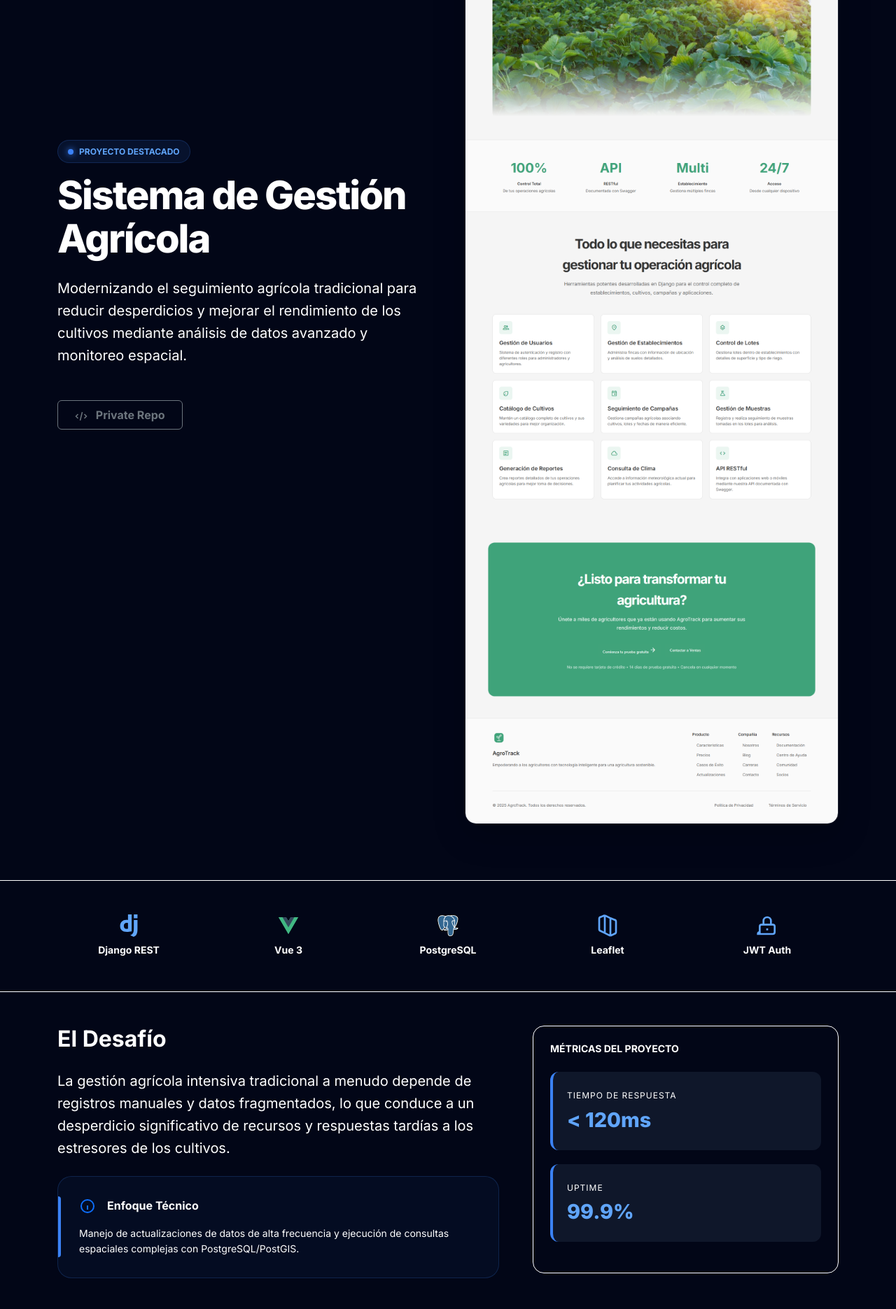
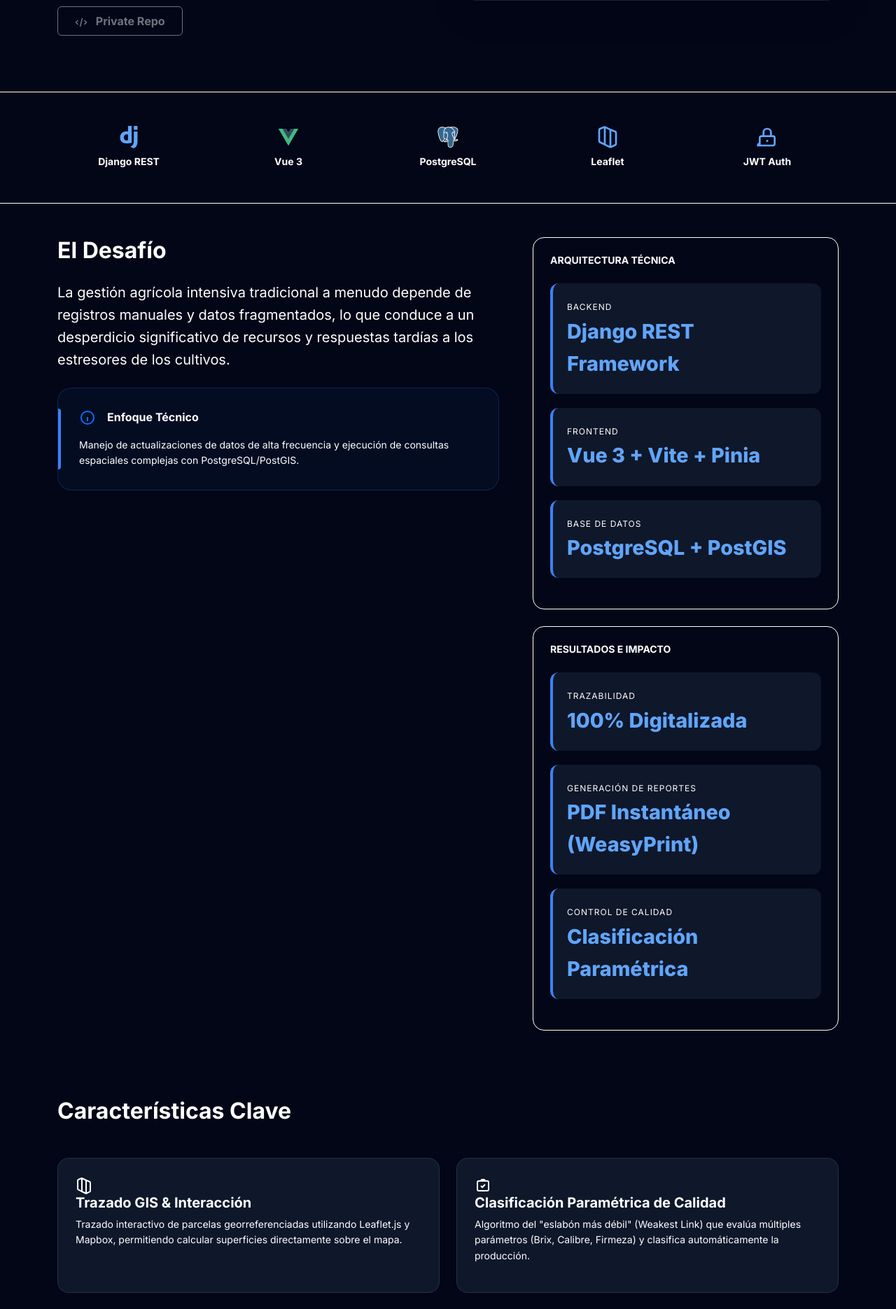
Before and after one commit to marcoscufre/portfolio, a Django app: page /proyecto/agrotrack/ in a window 1280 px wide. Shown: the part 609-2480 px from the top of the page at 70% size. Run offline with Django 5.2, Linux system fonts and the light colour scheme.

Commit message:
nuevas adiciones a agrotrack y correcciones generales

```diff
--- a/core/templates/proyecto_agencia.html
+++ b/core/templates/proyecto_agencia.html
@@ -21,7 +21,7 @@
                 </div>
                 <div>
                     <h5 class="mb-0 fw-bold">Herrera Automotores</h5>
-                    <span class="small text-muted">Dealer Management Platform</span>
+                    <span class="small text-muted">Plataforma de Gestión de Concesionarias</span>
                 </div>
             </div>
             {% include 'includes/profile_avatar.html' %}
@@ -41,7 +41,7 @@
                         Plataforma operativa para administrar inventario, clientes, empleados, documentaci&oacute;n y ventas de veh&iacute;culos desde una experiencia de escritorio construida sobre servicios web desacoplados.
                     </p>
                     <div class="d-flex gap-3">
-                        <button class="btn btn-outline-secondary px-4 py-2 fw-bold" type="button" disabled><svg width="18" height="18" class="me-2" fill="none" stroke="currentColor" stroke-width="2" viewBox="0 0 24 24"><path d="M10 20l4-16m4 4l4 4-4 4M6 16l-4-4 4-4"></path></svg> Private Repo</button>
+                        <button class="btn btn-outline-secondary px-4 py-2 fw-bold" type="button" disabled><svg width="18" height="18" class="me-2" fill="none" stroke="currentColor" stroke-width="2" viewBox="0 0 24 24"><path d="M10 20l4-16m4 4l4 4-4 4M6 16l-4-4 4-4"></path></svg> Repo Privado</button>
                     </div>
                 </div>
                 <div class="col-lg-6">
@@ -112,7 +112,7 @@
 
     <section class="py-5">
         <div class="container">
-            <h2 class="fw-bold mb-5">Screenshots</h2>
+            <h2 class="fw-bold mb-5">Capturas de Pantalla</h2>
             <div class="row g-4">
                 <div class="col-md-4"><img src="{% static 'images/LOGIN.webp' %}" class="screenshot-img" alt="Login de Herrera Automotores"></div>
                 <div class="col-md-4"><img src="{% static 'images/DASHBOARD.webp' %}" class="screenshot-img" alt="Dashboard de Herrera Automotores"></div>
--- a/core/templates/proyecto_agrotrack.html
+++ b/core/templates/proyecto_agrotrack.html
@@ -88,10 +88,17 @@
                     </div>
                 </div>
                 <div class="col-lg-5">
+                    <div class="p-4 bg-card rounded-4 border border-white border-opacity-5 mb-4">
+                        <h6 class="fw-bold mb-4 text-uppercase small">Arquitectura Técnica</h6>
+                        <div class="metric-card"><span class="metric-label">Backend</span><span class="metric-value">Django REST Framework</span></div>
+                        <div class="metric-card"><span class="metric-label">Frontend</span><span class="metric-value">Vue 3 + Vite + Pinia</span></div>
+                        <div class="metric-card"><span class="metric-label">Base de Datos</span><span class="metric-value">PostgreSQL + PostGIS</span></div>
+                    </div>
                     <div class="p-4 bg-card rounded-4 border border-white border-opacity-5">
-                        <h6 class="fw-bold mb-4 text-uppercase small">Métricas del Proyecto</h6>
-                        <div class="metric-card"><span class="metric-label">Tiempo de Respuesta</span><span class="metric-value">< 120ms</span></div>
-                        <div class="metric-card"><span class="metric-label">Uptime</span><span class="metric-value">99.9%</span></div>
+                        <h6 class="fw-bold mb-4 text-uppercase small">Resultados e Impacto</h6>
+                        <div class="metric-card"><span class="metric-label">Trazabilidad</span><span class="metric-value">100% Digitalizada</span></div>
+                        <div class="metric-card"><span class="metric-label">Generación de Reportes</span><span class="metric-value">PDF Instantáneo (WeasyPrint)</span></div>
+                        <div class="metric-card"><span class="metric-label">Control de Calidad</span><span class="metric-value">Clasificación Paramétrica</span></div>
                     </div>
                 </div>
             </div>
@@ -102,13 +109,69 @@
         <div class="container">
             <h2 class="fw-bold mb-5">Características Clave</h2>
             <div class="row g-4">
-                <div class="col-md-6"><div class="feature-card"><div class="feature-icon"><svg width="24" height="24" fill="none" stroke="currentColor" stroke-width="2" viewBox="0 0 24 24"><path d="M17.657 16.657L13.414 20.9a1.998 1.998 0 01-2.827 0l-4.244-4.243a8 8 0 1111.314 0z"></path><path d="M15 11a3 3 0 11-6 0 3 3 0 016 0z"></path></svg></div><h5 class="fw-bold">Trazado en Tiempo Real</h5><p class="text-muted small">Trazado interactivo de lotes utilizando Leaflet.js.</p></div></div>
-                <div class="col-md-6"><div class="feature-card"><div class="feature-icon"><svg width="24" height="24" fill="none" stroke="currentColor" stroke-width="2" viewBox="0 0 24 24"><path d="M9 12l2 2 4-4m5.618-4.016A11.955 11.955 0 0112 2.944a11.955 11.955 0 01-8.618 3.04A12.02 12.02 0 003 9c0 5.591 林3.824 林10.29 林9 林11.622 林5.176 林-1.332 林9 林-6.03 林9 林-11.622 林0 林-1.042 林-.１３ 林-２．０５４ 林-.３８２ 林-３．０１６z"></path></svg></div><h5 class="fw-bold">Arquitectura Segura</h5><p class="text-muted small">Autenticación basada en JWT.</p></div></div>
+                <div class="col-md-6">
+                    <div class="feature-card">
+                        <div class="feature-icon">
+                            <svg width="24" height="24" fill="none" stroke="currentColor" stroke-width="2" viewBox="0 0 24 24"><path d="M9 20l-5.447-2.724A2 2 0 013 15.492V4.508a2 2 0 011.553-1.784L9 1m0 19l6 3m-6-3V1m6 22l5.447-2.724A2 2 0 0021 18.508V7.508a2 2 0 00-1.553-1.784L15 4m0 19V4m0 0L9 1"></path></svg>
+                        </div>
+                        <h5 class="fw-bold">Trazado GIS & Interacción</h5>
+                        <p class="text-muted small">Trazado interactivo de parcelas georreferenciadas utilizando Leaflet.js y Mapbox, permitiendo calcular superficies directamente sobre el mapa.</p>
+                    </div>
+                </div>
+                <div class="col-md-6">
+                    <div class="feature-card">
+                        <div class="feature-icon">
+                            <svg width="24" height="24" fill="none" stroke="currentColor" stroke-width="2" viewBox="0 0 24 24"><path d="M9 12l2 2 4-4M9 5l.724-1.447a1 1 0 01.894-.553h2.764a1 1 0 01.894.553L15 5m-6 0h6m-6 0H6a2 2 0 00-2 2v10a2 2 0 002 2h12a2 2 0 002-2V7a2 2 0 00-2-2h-3"></path></svg>
+                        </div>
+                        <h5 class="fw-bold">Clasificación Paramétrica de Calidad</h5>
+                        <p class="text-muted small">Algoritmo del "eslabón más débil" (Weakest Link) que evalúa múltiples parámetros (Brix, Calibre, Firmeza) y clasifica automáticamente la producción.</p>
+                    </div>
+                </div>
+                <div class="col-md-6">
+                    <div class="feature-card">
+                        <div class="feature-icon">
+                            <svg width="24" height="24" fill="none" stroke="currentColor" stroke-width="2" viewBox="0 0 24 24"><path d="M4 7v10c0 1.1.9 2 2 2h12a2 2 0 002-2V7a2 2 0 00-2-2H6a2 2 0 00-2 2zM4 11h16M11 15h.01M7 15h.01"></path></svg>
+                        </div>
+                        <h5 class="fw-bold">Lógica Transaccional en Campañas</h5>
+                        <p class="text-muted small">Transacciones atómicas que validan solapamientos de cultivos en lotes y crean de manera automática labores de siembra integradas.</p>
+                    </div>
+                </div>
+                <div class="col-md-6">
+                    <div class="feature-card">
+                        <div class="feature-icon">
+                            <svg width="24" height="24" fill="none" stroke="currentColor" stroke-width="2" viewBox="0 0 24 24"><path d="M12 22s8-4 8-10V5l-8-3-8 3v7c0 6 8 10 8 10z"></path></svg>
+                        </div>
+                        <h5 class="fw-bold">Arquitectura Desacoplada y JWT</h5>
+                        <p class="text-muted small">Comunicación stateless segura entre cliente Vue 3 y API Django mediante interceptores Axios que manejan la renovación silenciosa de tokens.</p>
+                    </div>
+                </div>
             </div>
         </div>
     </section>
 
-    <section class="py-5"><div class="container"><h2 class="fw-bold mb-5">Screenshots</h2><div class="row g-4"><div class="col-md-4"><img src="{% static 'images/agrotrack/dashboard.png' %}" class="screenshot-img"></div><div class="col-md-4"><img src="{% static 'images/agrotrack/lote.png' %}" class="screenshot-img"></div><div class="col-md-4"><img src="{% static 'images/agrotrack/reportes.png' %}" class="screenshot-img"></div></div></div></section>
+    <section class="py-5">
+        <div class="container">
+            <h2 class="fw-bold mb-5">Capturas de Pantalla</h2>
+            <div class="row g-4">
+                <div class="col-md-6 col-lg-3">
+                    <img src="{% static 'images/agrotrack/dashboard.png' %}" class="screenshot-img" alt="Dashboard principal de AgroTrack">
+                    <p class="text-muted small mt-2 text-center">Dashboard de Gestión General</p>
+                </div>
+                <div class="col-md-6 col-lg-3">
+                    <img src="{% static 'images/agrotrack/lote.png' %}" class="screenshot-img" alt="Trazado de Lote georreferenciado">
+                    <p class="text-muted small mt-2 text-center">Trazado y Superficies en Mapa</p>
+                </div>
+                <div class="col-md-6 col-lg-3">
+                    <img src="{% static 'images/agrotrack/muestras.png' %}" class="screenshot-img" alt="Control de muestras de calidad">
+                    <p class="text-muted small mt-2 text-center">Historial y Control de Muestras</p>
+                </div>
+                <div class="col-md-6 col-lg-3">
+                    <img src="{% static 'images/agrotrack/reportes.png' %}" class="screenshot-img" alt="Reporte PDF de muestra generado automáticamente">
+                    <p class="text-muted small mt-2 text-center">Reporte de Muestra PDF (WeasyPrint)</p>
+                </div>
+            </div>
+        </div>
+    </section>
 
     <footer class="py-5 border-top border-white border-opacity-10 text-center text-muted small">© 2024 Marcos Cufré</footer>
     <script src="https://cdn.jsdelivr.net/npm/bootstrap@5.3.3/dist/js/bootstrap.bundle.min.js"></script>
--- a/core/templates/proyecto_logitrack.html
+++ b/core/templates/proyecto_logitrack.html
@@ -41,8 +41,8 @@
                         Plataforma stateless para planificar viajes de larga distancia, calcular rutas reales, insertar paradas de combustible y generar cronogramas compatibles con reglas HOS para conductores.
                     </p>
                     <div class="d-flex flex-wrap gap-3">
-                        <a href="https://full-stack-challenge-liart.vercel.app/" target="_blank" class="btn btn-primary px-4 py-2 fw-bold">Live App</a>
-                        <a href="https://github.com/marcoscufre/full-stack-challenge" target="_blank" class="btn btn-outline-secondary px-4 py-2 fw-bold">GitHub Repo</a>
+                        <a href="https://full-stack-challenge-liart.vercel.app/" target="_blank" class="btn btn-primary px-4 py-2 fw-bold">App en Vivo</a>
+                        <a href="https://github.com/marcoscufre/full-stack-challenge" target="_blank" class="btn btn-outline-secondary px-4 py-2 fw-bold">Repo en GitHub</a>
                     </div>
                 </div>
                 <div class="col-lg-6">
@@ -113,7 +113,7 @@
 
     <section class="py-5">
         <div class="container">
-            <h2 class="fw-bold mb-5">Screenshots</h2>
+            <h2 class="fw-bold mb-5">Capturas de Pantalla</h2>
             <div class="row g-4">
                 <div class="col-md-4"><img src="{% static 'images/routeplanner/planning.webp' %}" class="screenshot-img" alt="Route planning form"></div>
                 <div class="col-md-4"><img src="{% static 'images/routeplanner/complete.webp' %}" class="screenshot-img" alt="Complete route plan"></div>
```
Also changed, not shown: core/templates/index.html (+6 -6 lines), core/templates/proyecto_cine.html (+7 -7 lines), core/static/images/agrotrack/landingAgroTrack.png, core/static/images/agrotrack/landingAgroTrack_original.png (added), 2 other files.
